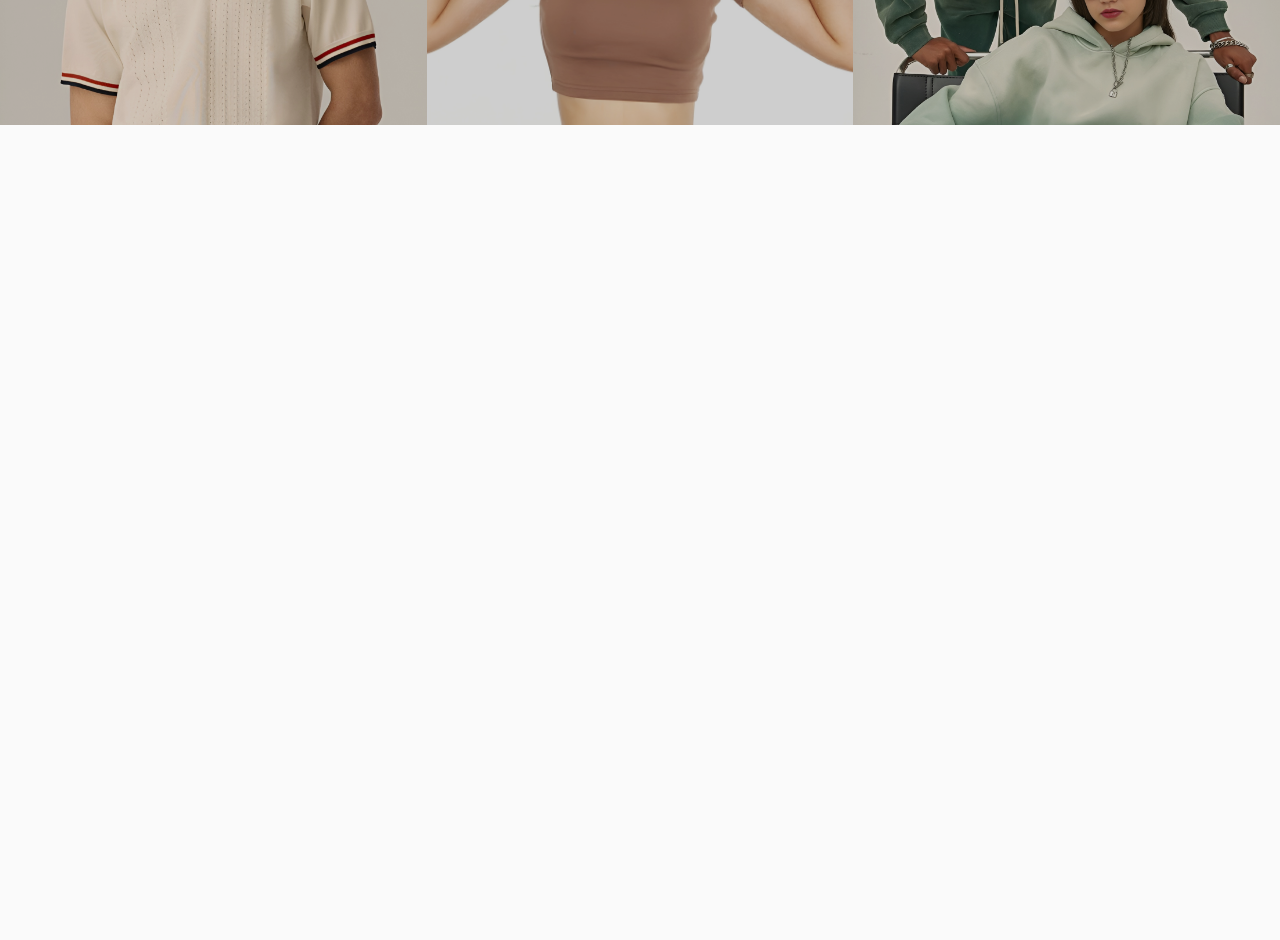
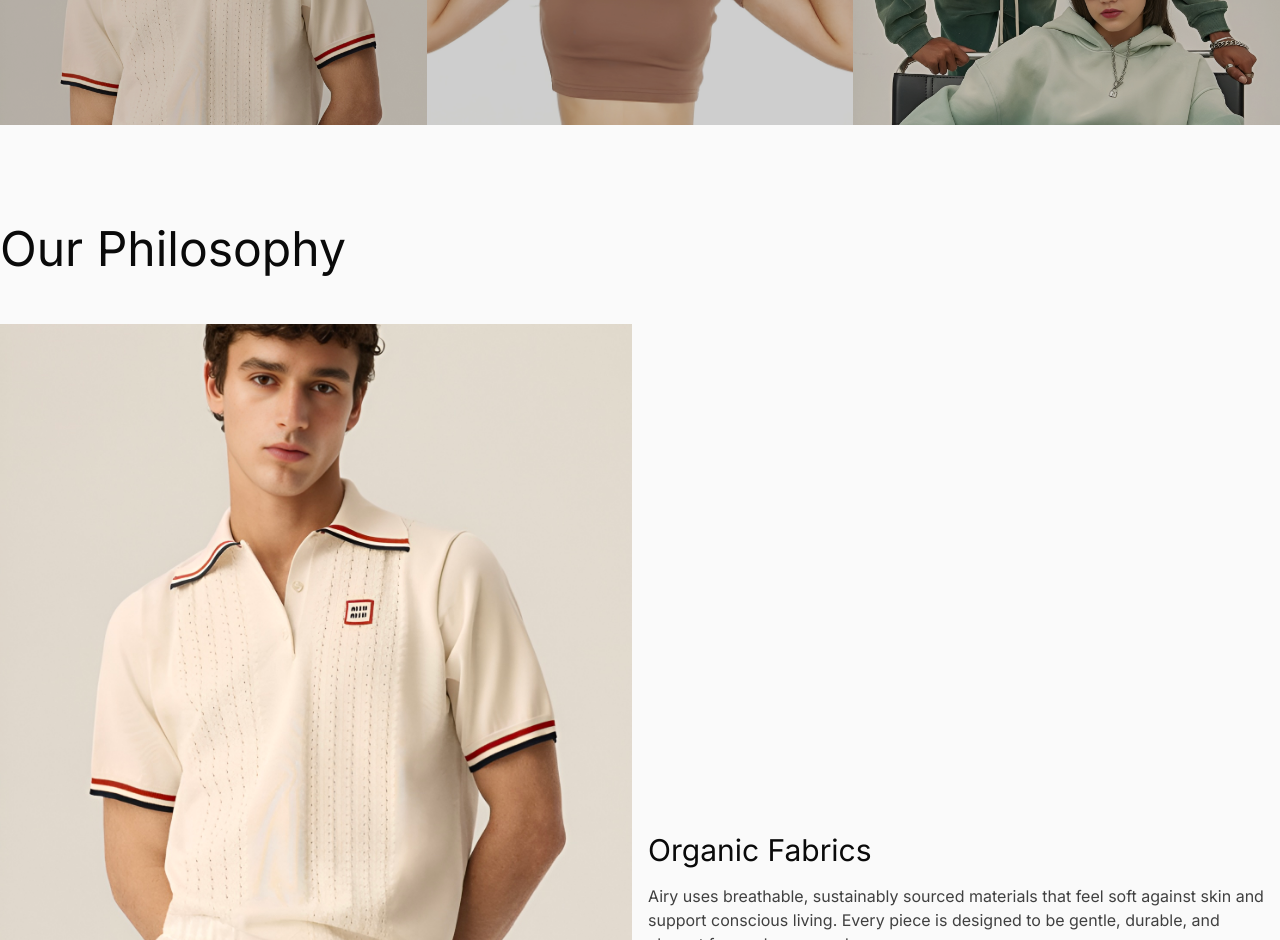
Before and after one commit to flinski/airy, a Next.js app: page / in a window 1280 px wide. Shown: the part 1860-2800 px from the top of the page. Before the commit the page ends 1985 px from the top, so only its background shows below. Built offline with nearby package versions, Linux system fonts and the light colour scheme.

Commit message:
feat: add markup of philosophy section

```diff
--- a/app/page.tsx
+++ b/app/page.tsx
@@ -2,6 +2,7 @@ import Header from "@/app/ui/header";
 import HeroSection from "@/app/ui/hero-section";
 import CategoryBlocksSection from "@/app/ui/category-blocks-section";
 import NewArrivalsSection from "@/app/ui/new-arrivals-section";
+import PhilosophySection from "@/app/ui/philosophy-section";
 
 function Page() {
 	return (
@@ -10,6 +11,7 @@ function Page() {
 			<HeroSection />
 			<NewArrivalsSection />
 			<CategoryBlocksSection />
+			<PhilosophySection />
 		</div>
 	);
 }
--- /dev/null
+++ b/app/ui/philosophy-section.tsx
@@ -0,0 +1,58 @@
+import Container from "@/app/ui/container";
+import Image from "next/image";
+
+function PhilosophySection() {
+	return (
+		<section className="py-24">
+			<Container>
+				<h2 className="leading-heading mb-12 text-5xl">Our Philosophy</h2>
+				<div className="flex flex-col gap-8">
+					<div className="grid grid-cols-2 gap-4">
+						<div className="relative aspect-square w-full">
+							<Image
+								src="/category-men.jpg"
+								alt="Alt"
+								width={1470}
+								height={1940}
+								className="absolute top-0 left-0 h-full w-full overflow-hidden object-cover object-center"
+							/>
+						</div>
+						<div className="flex h-full items-end">
+							<div className="flex flex-col gap-4">
+								<h3 className="text-3xl">Organic Fabrics</h3>
+								<p className="text-ui-700">
+									Airy uses breathable, sustainably sourced materials that feel soft against skin
+									and support conscious living. Every piece is designed to be gentle, durable, and
+									elegant for modern everyday wear.
+								</p>
+							</div>
+						</div>
+					</div>
+					<div className="grid grid-cols-2 gap-4">
+						<div className="flex h-full items-end">
+							<div className="flex flex-col gap-4">
+								<h3 className="text-3xl">Weightless Design</h3>
+								<p className="text-ui-700">
+									Our silhouettes drift lightly over the body with balanced structure and effortless
+									movement. Airy&apos;s weightless design makes dressing feel easy, freeing and
+									refined for a calm, confident wardrobe.
+								</p>
+							</div>
+						</div>
+						<div className="relative aspect-square w-full">
+							<Image
+								src="/category-women.jpg"
+								alt="Alt"
+								width={1800}
+								height={2400}
+								className="absolute top-0 left-0 h-full w-full overflow-hidden object-cover object-center"
+							/>
+						</div>
+					</div>
+				</div>
+			</Container>
+		</section>
+	);
+}
+
+export default PhilosophySection;
```
